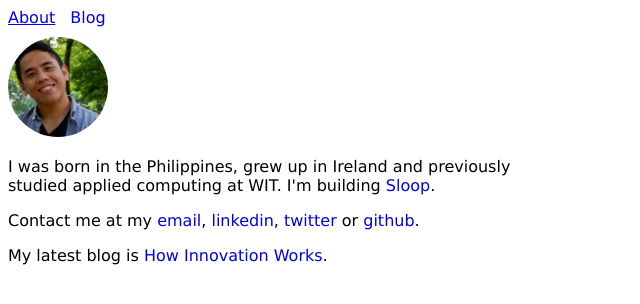
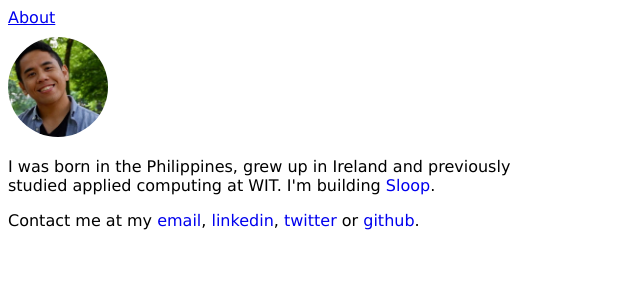
Before and after one commit to jkrclaro/jkrclaro.github.io, a React (Create React App) app: page / in a window 1280 px wide. Shown: the top 304 px of the page, without its empty margins (0-640 px from the left). Built offline with nearby package versions, Linux system fonts and the light colour scheme.

Commit message:
Remove blog

```diff
--- a/src/components/About.jsx
+++ b/src/components/About.jsx
@@ -23,9 +23,9 @@ class About extends React.Component {
                 <p>
                     Contact me at my <a href='mailto:jkrclaro@gmail.com'>email</a>, <a href='https://www.linkedin.com/in/johnclaro' target='_blank' rel='noopener noreferrer'>linkedin</a>, <a href='https://www.twitter.com/johnclaro_' target='_blank' rel='noopener noreferrer'>twitter</a> or <a href='https://github.com/johnclaro' target='_blank' rel='noopener noreferrer'>github</a>.
                 </p>
-                <p>
+                {/* <p>
                     My latest blog is <a href={latest.url}>{latest.title}</a>.
-                </p>
+                </p> */}
             </div>
         )
     }
--- a/src/components/Navbar.jsx
+++ b/src/components/Navbar.jsx
@@ -10,7 +10,7 @@ class Navbar extends React.Component {
             <div style={{paddingBottom: 10}}>
                 <li style={{display: 'inline'}}>
                     <a href='/' style={{paddingRight: 15}} className={pathname === '/' ? 'active' : ''}>About</a>
-                    <a href='/blog' className={pathname === '/blog' || pathname.includes('/blog/') ? 'active' : ''}>Blog</a>
+                    {/* <a href='/blog' className={pathname === '/blog' || pathname.includes('/blog/') ? 'active' : ''}>Blog</a> */}
                 </li>
             </div>
         )
```
